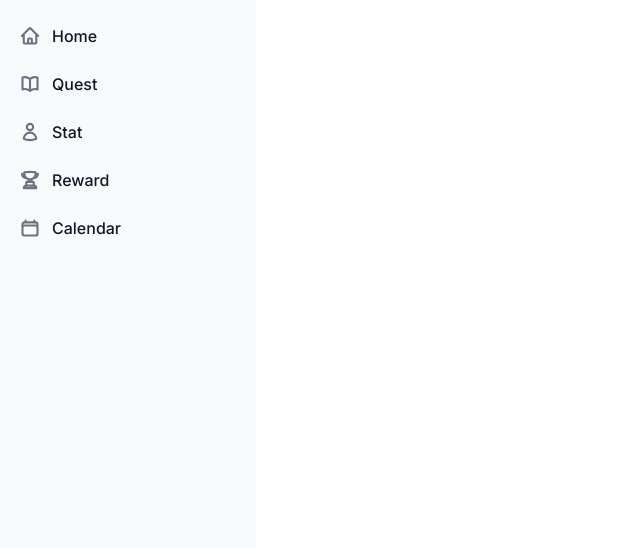
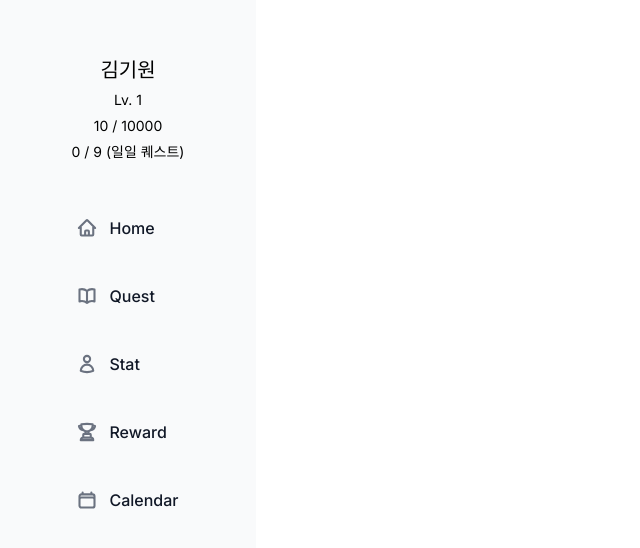
Before and after one commit to kim-kiwon/life-story-fe, a Next.js app: page / in a window 1280 px wide. Shown: the top 548 px of the page, without its empty margins (0-640 px from the left). Built offline with nearby package versions, Linux system fonts and the light colour scheme.

Commit message:
feat: 사이드바에 사용자 정보 추가

```diff
--- a/src/app/_components/Sidebar/Sidebar.tsx
+++ b/src/app/_components/Sidebar/Sidebar.tsx
@@ -15,8 +15,14 @@ export default function Sidebar() {
         id="default-sidebar"
         className="fixed top-0 left-0 z-40 w-64 h-screen transition-transform -translate-x-full sm:translate-x-0"
         aria-label="Sidebar">
-        <div className="h-full px-3 py-4 overflow-y-auto bg-gray-50 dark:bg-gray-800">
-          <ul className="space-y-2 font-medium">
+        <div className="flex flex-col items-center h-full px-3 py-4 overflow-y-auto bg-gray-50 dark:bg-gray-800">
+          <div className="py-10 text-center h-1/4 space-y-1.5">
+            <p className="text-xl">김기원</p>
+            <p className="text-sm">Lv. 1</p>
+            <p className="text-sm">10 / 10000</p>
+            <p className="text-sm">0 / 9 (일일 퀘스트)</p>
+          </div>
+          <ul className="space-y-7 font-medium h-3/4">
             <SidebarElement
               name="Home"
               link="/"
```
